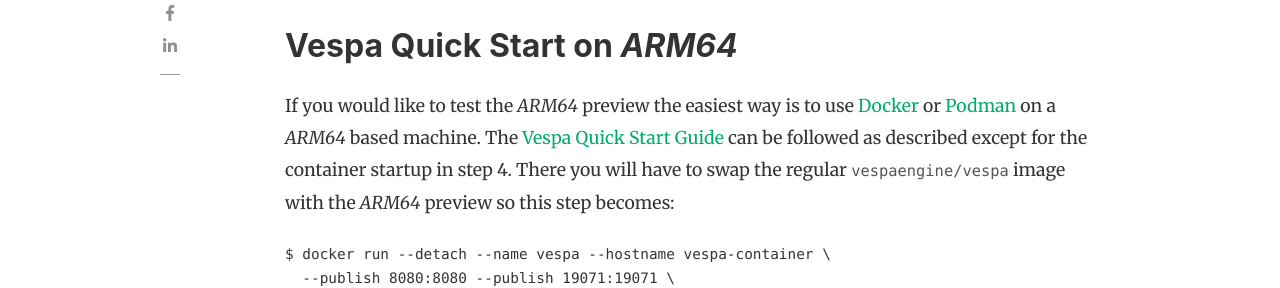
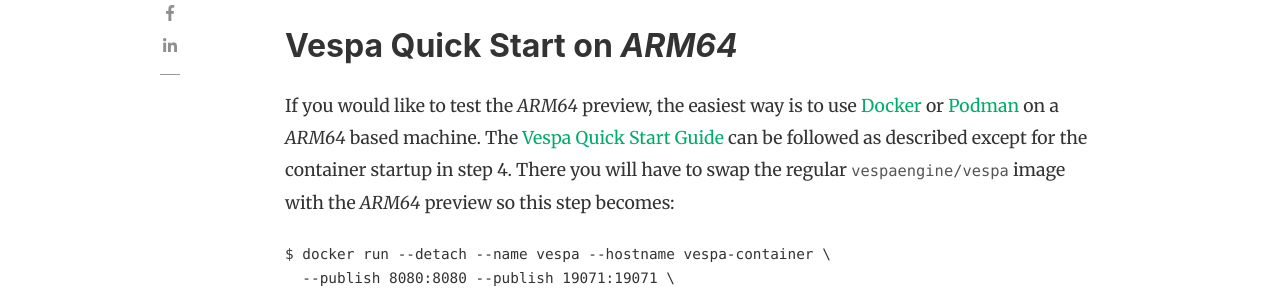
Before and after one commit to vespa-engine/blog, a Jekyll site: the page built from _posts/2022-02-16-preview-of-vespa-on-arm64.md, in a window 1280 px wide and 900 px high, scrolled down 1797 px. Shown: the part 165-453 px from the top of the window. Built offline with Jekyll 4.4.1, drawn with Linux system fonts in a browser that asks for light colours; nearby versions of some CDN libraries; comment, search, counter and statistics services are not loaded.

Commit message:
Add comma
Co-authored-by: Kristian Aune <kkraune@users.noreply.github.com>

````diff
--- a/_posts/2022-02-16-preview-of-vespa-on-arm64.md
+++ b/_posts/2022-02-16-preview-of-vespa-on-arm64.md
@@ -31,7 +31,7 @@
 We also publish container images of the *ARM64* preview. As with the RPMs these are also based on [CentOS Stream 8](https://www.centos.org/centos-stream/). The images are published to the [GitHub Container Registry](https://docs.github.com/en/packages/working-with-a-github-packages-registry/working-with-the-container-registry), and the latest image can be obtained by pulling `ghcr.io/vespa-engine/vespa-arm64-preview`.
 
 ## Vespa Quick Start on *ARM64*
-If you would like to test the *ARM64* preview the easiest way is to use [Docker](https://docker.io) or [Podman](https://podman.io) on a *ARM64* based machine. The [Vespa Quick Start Guide](https://docs.vespa.ai/en/vespa-quick-start.html)
+If you would like to test the *ARM64* preview, the easiest way is to use [Docker](https://docker.io) or [Podman](https://podman.io) on a *ARM64* based machine. The [Vespa Quick Start Guide](https://docs.vespa.ai/en/vespa-quick-start.html)
 can be followed as described except for the container startup in step 4. There you will have to swap the regular `vespaengine/vespa` image with the *ARM64* preview so this step becomes:
 ```
 $ docker run --detach --name vespa --hostname vespa-container \
````
